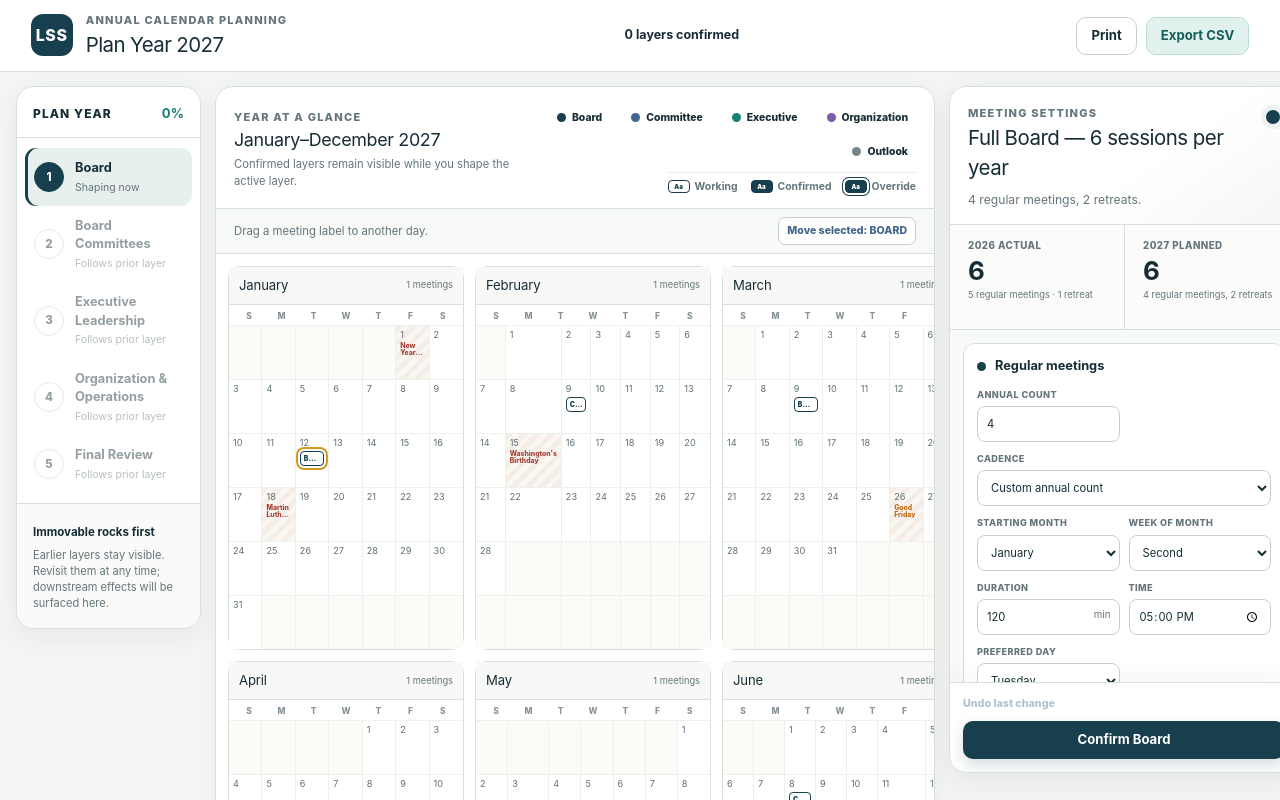
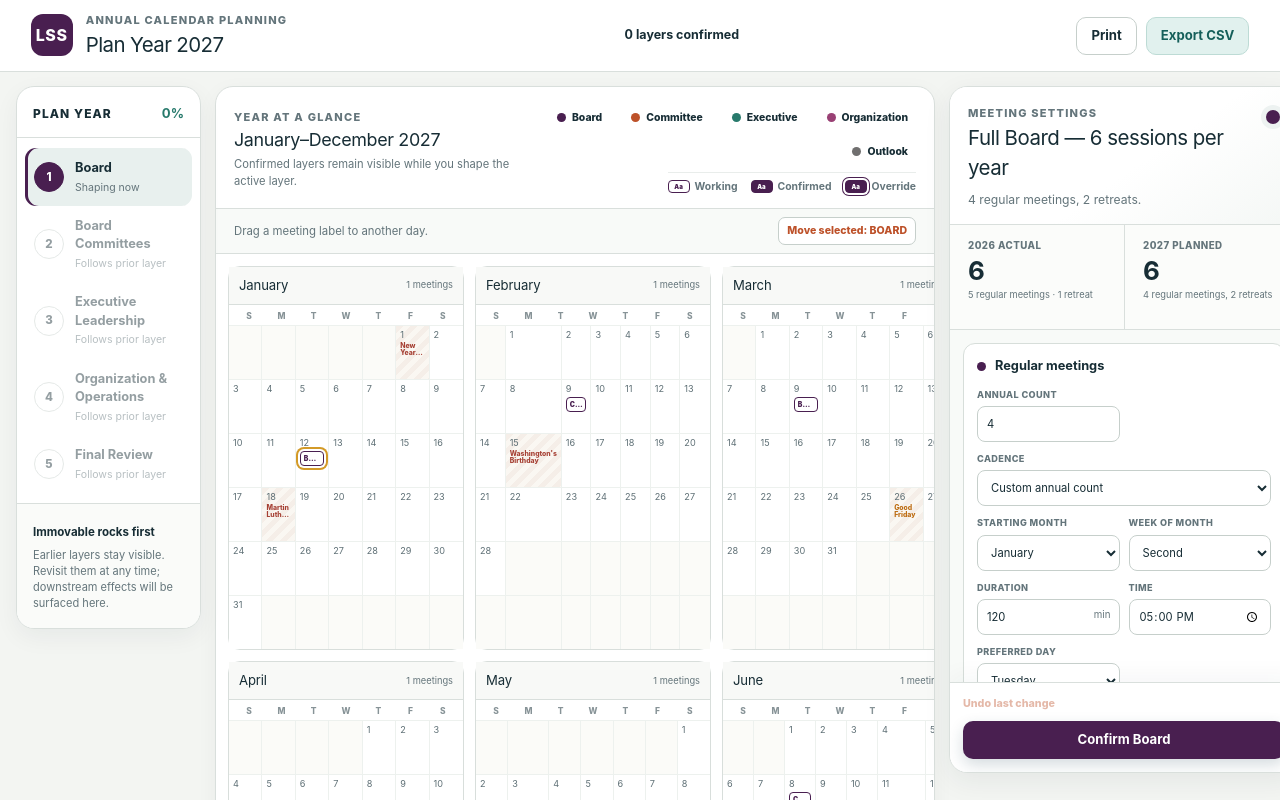
Before and after one commit to navira5/lss-executive-scheduling, a Next.js app: page / in a window 1280 px wide. Shown: the top 800 px of the page. Built offline with nearby package versions, Linux system fonts and the light colour scheme.

Commit message:
style: separate categories with LSS brand colors

```diff
--- a/app/globals.css
+++ b/app/globals.css
@@ -8,11 +8,11 @@
   --surface-soft: #fafaf7;
   --line: #d9dfdc;
   --line-dark: #c6cfcb;
-  --board: #173f4d;
-  --committee: #42668e;
-  --executive: #197f78;
-  --organization: #7b5ca7;
-  --outlook: #78868b;
+  --board: #491f50;
+  --committee: #bd5129;
+  --executive: #287a6c;
+  --organization: #994074;
+  --outlook: #706f6f;
   --amber: #bd6c12;
   --amber-soft: #fff2dc;
   --red: #a64034;
@@ -332,7 +332,11 @@ button:focus-visible, input:focus-visible, select:focus-visible, textarea:focus-
 .meeting-chip.executive { color: var(--executive); }
 .meeting-chip.organization { color: var(--organization); }
 .meeting-chip.outlook { color: var(--outlook); }
-.meeting-chip.confirmed { background: currentColor; color: white; }
+.meeting-chip.confirmed.board { background: var(--board); color: white; }
+.meeting-chip.confirmed.committee { background: var(--committee); color: white; }
+.meeting-chip.confirmed.executive { background: var(--executive); color: white; }
+.meeting-chip.confirmed.organization { background: var(--organization); color: white; }
+.meeting-chip.confirmed.outlook { background: var(--outlook); color: white; }
 .meeting-chip.unconfirmed { background: white; }
 .meeting-chip.retreat { min-height: 18px; border-width: 2px; }
 .meeting-chip.override { box-shadow: 0 0 0 2px white, 0 0 0 3px currentColor; }
```
